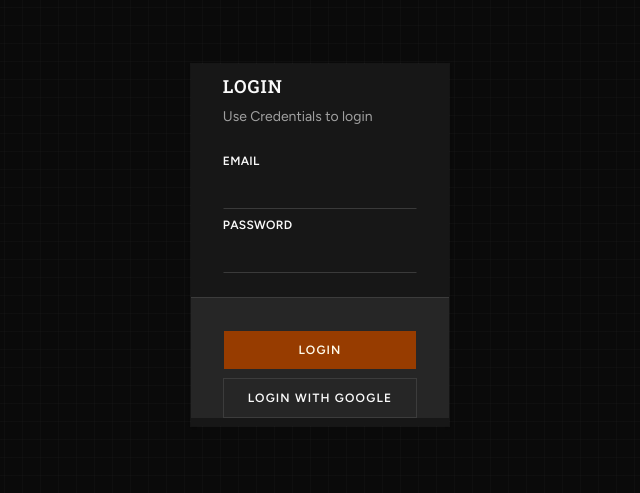
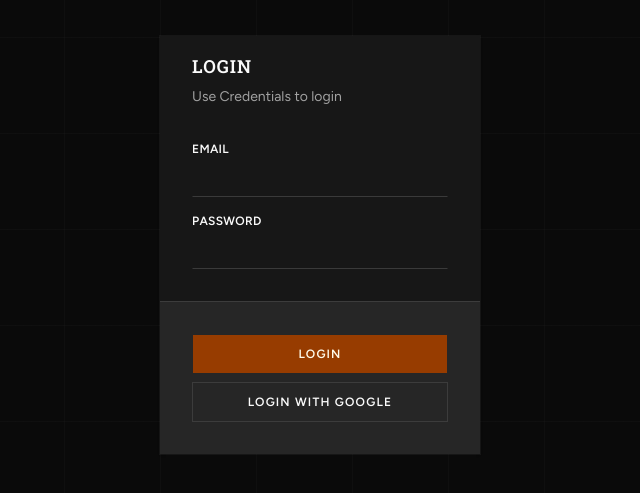
Before and after one commit to OmarBouchoucha0/projectmanager, a Next.js app: page /login in a window 1280 px wide. Shown: the part 155-648 px from the top of the page, without its empty margins (320-960 px from the left). Built offline with nearby package versions, Linux system fonts and the light colour scheme.

Commit message:
feat: login page (less shit)

```diff
--- a/app/login/page.tsx
+++ b/app/login/page.tsx
@@ -2,7 +2,7 @@ import Login from "@/components/auth/login"
 
 export default function Page() {
   return (<div className="flex items-center justify-center min-h-screen relative">
-    <div className="absolute inset-0 -z-10 h-full w-full bg-background bg-[linear-gradient(to_right,#8080800a_1px,transparent_1px),linear-gradient(to_bottom,#8080800a_1px,transparent_1px)] bg-[size:18px_18px]" />
+    <div className="absolute inset-0 -z-10 h-full w-full bg-background bg-[linear-gradient(to_right,#8080800a_1px,transparent_1px),linear-gradient(to_bottom,#8080800a_1px,transparent_1px)] bg-[size:96px_96px]" />
     <Login />
   </div>
   )
--- a/components/auth/login.tsx
+++ b/components/auth/login.tsx
@@ -12,31 +12,32 @@ import { Button } from "@/components/ui/button";
 
 export default function Login() {
   return (
-    <Card className="gap-6 py-2 border-border ">
+    <Card className="gap-8 pt-4 border-border pb-0 w-1/4 min-w-64">
       <CardHeader >
         <CardTitle>Login</CardTitle>
         <CardDescription>Use Credentials to login</CardDescription>
       </CardHeader>
       <CardContent>
         <form>
-          <div className="flex flex-col gap-2">
-            <div className="grid ">
+          <div className="flex flex-col gap-4">
+            <div className="grid gap-0">
               <Label htmlFor="email-rtl">email</Label>
               <Input
                 id="email-rtl"
                 type="email"
+                className="py-0"
                 required
               />
             </div>
 
             <div className="grid gap-0">
               <Label htmlFor="password-rtl">password</Label>
-              <Input id="password-rtl" type="password" required />
+              <Input id="password-rtl" type="password" className="py-0" required />
             </div>
           </div>
         </form>
       </CardContent>
-      <CardFooter className="flex-col gap-2 border-border border-t bg-muted">
+      <CardFooter className="flex-col gap-2 border-border border-t bg-muted pb-8">
         <Button type="submit" className="w-full">
           login
         </Button>
```
